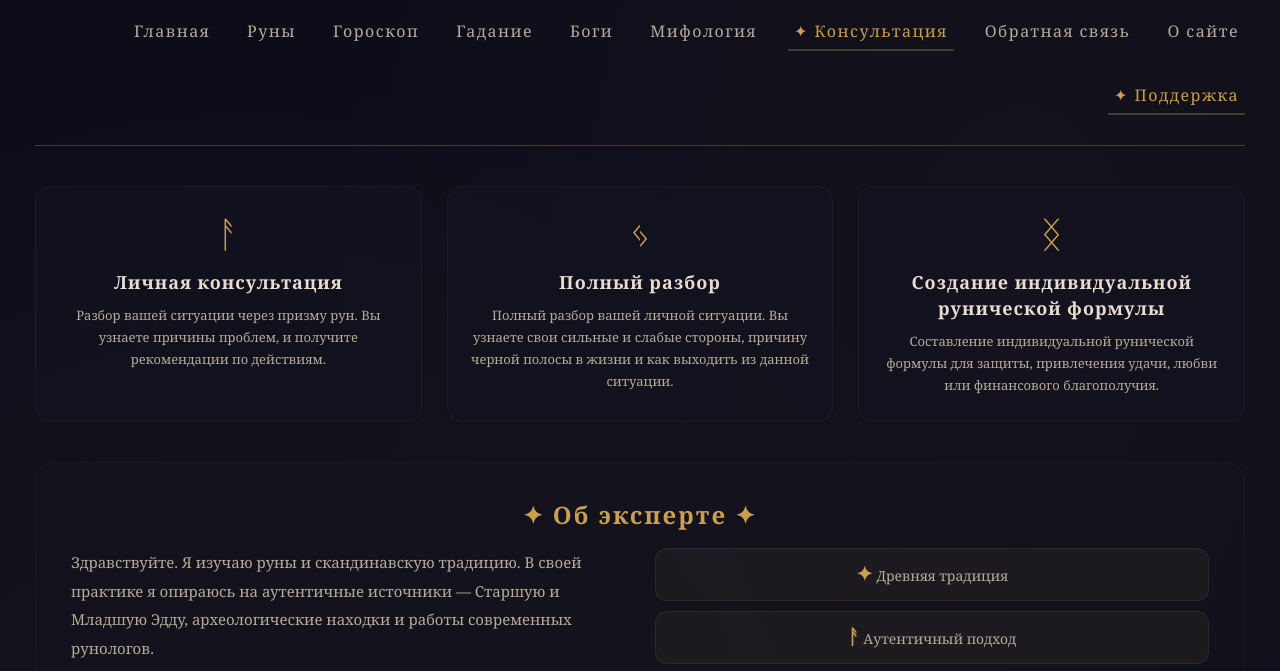
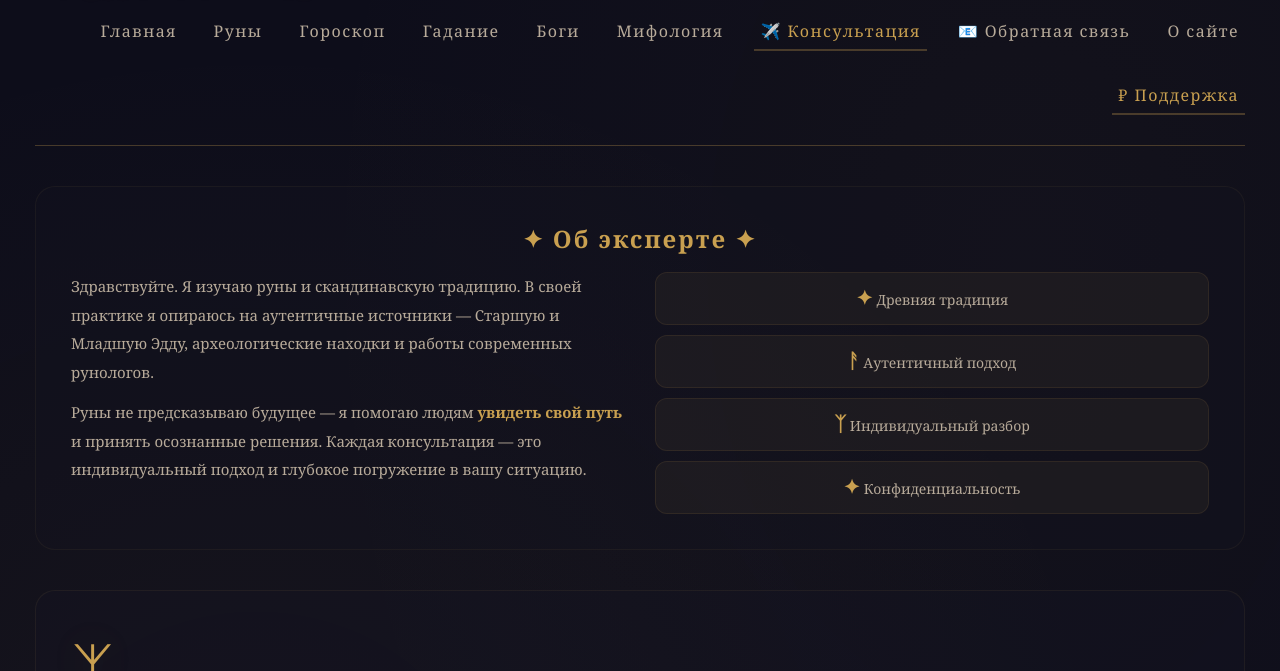
Before and after one commit to iliya-Runi/Ryni-Fytarh, a plain HTML site: page consultation.html in a window 1280 px wide. Shown: the part 106-777 px from the top of the page. Drawn offline with Linux system fonts and the light colour scheme.

Commit message:
Add files via upload

```diff
--- a/consultation.html
+++ b/consultation.html
@@ -517,7 +517,7 @@
                     </span>
                 </a>
                 <a href="consultation.html" class="support-link" style="color: #c9a050; border-bottom-color: rgba(201,160,80,0.3);">
-                   ✦ Консультация
+                   ✈️ Консультация
                     <span class="tooltip">
                         <span class="rune-icon">ᚨ</span>
                         <span class="highlight">Консультация рунолога</span><br>
@@ -525,7 +525,7 @@
                     </span>
                 </a>
                 <a href="feedback.html" class="feedback-link">
-                    Обратная связь
+                   📧 Обратная связь
                     <span class="tooltip">
                         <span class="rune-icon">ᚨ</span>
                         <span class="highlight">Написать создателю</span><br>
@@ -541,7 +541,7 @@
                     </span>
                 </a>
                 <a href="support.html" class="support-link" style="color: #c9a050; border-bottom-color: rgba(201,160,80,0.3);">
-                    ✦ Поддержка
+                    ₽ Поддержка
                     <span class="tooltip">
                         <span class="rune-icon">ᛉ</span>
                         <span class="highlight">Поддержать создателя</span><br>
@@ -550,33 +550,6 @@
                 </a>
             </nav>
         </header>
-
-            <div class="services">
-                <div class="service-card">
-                    <span class="icon">ᚨ</span>
-                    <h3>Личная консультация</h3>
-                    <p>
-                        Разбор вашей ситуации через призму рун. Вы узнаете причины проблем,
-                        и получите рекомендации по действиям.
-                    </p>
-                </div>
-                <div class="service-card">
-                    <span class="icon">ᛃ</span>
-                    <h3>Полный разбор</h3>
-                    <p>
-                        Полный разбор вашей личной ситуации. Вы узнаете свои сильные
-                        и слабые стороны, причину черной полосы в жизни и как выходить из данной ситуации.
-                    </p>
-                </div>
-                <div class="service-card">
-                    <span class="icon">ᛝ</span>
-                    <h3>Создание индивидуальной рунической формулы</h3>
-                    <p>
-                        Составление индивидуальной рунической формулы для защиты, привлечения
-                        удачи, любви или финансового благополучия.
-                    </p>
-                </div>
-            </div>
 
             <div class="about-me">
                 <h2>✦ Об эксперте ✦</h2>
```
Also changed, not shown: about.html (+3 -3 lines), feedback.html (+3 -3 lines), gods.html (+3 -3 lines), index.html (+3 -3 lines), mifolgi.html (+3 -3 lines), rune-divination.html (+3 -3 lines), rune-horoscope.html (+3 -3 lines), runes.html (+3 -3 lines), support.html (+2 -2 lines).
